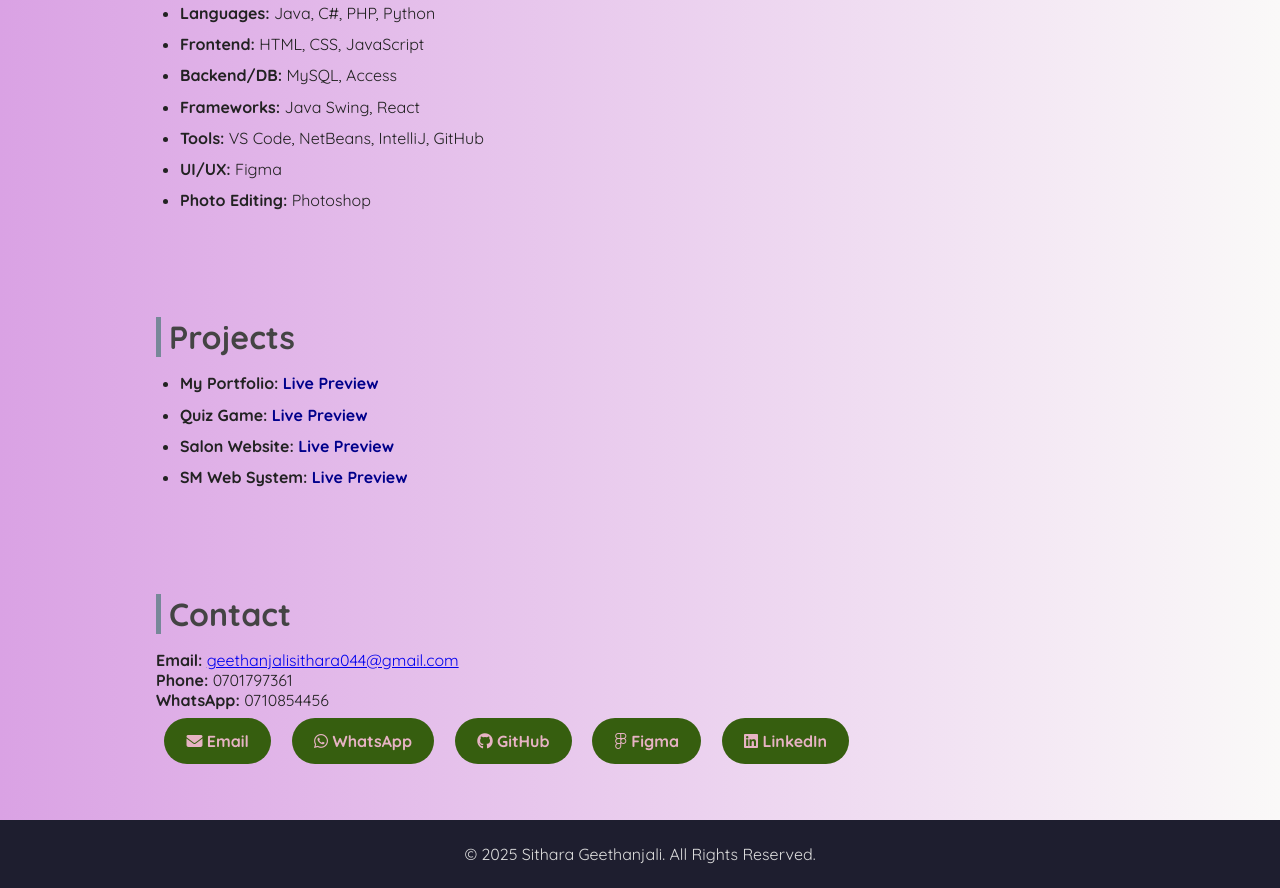
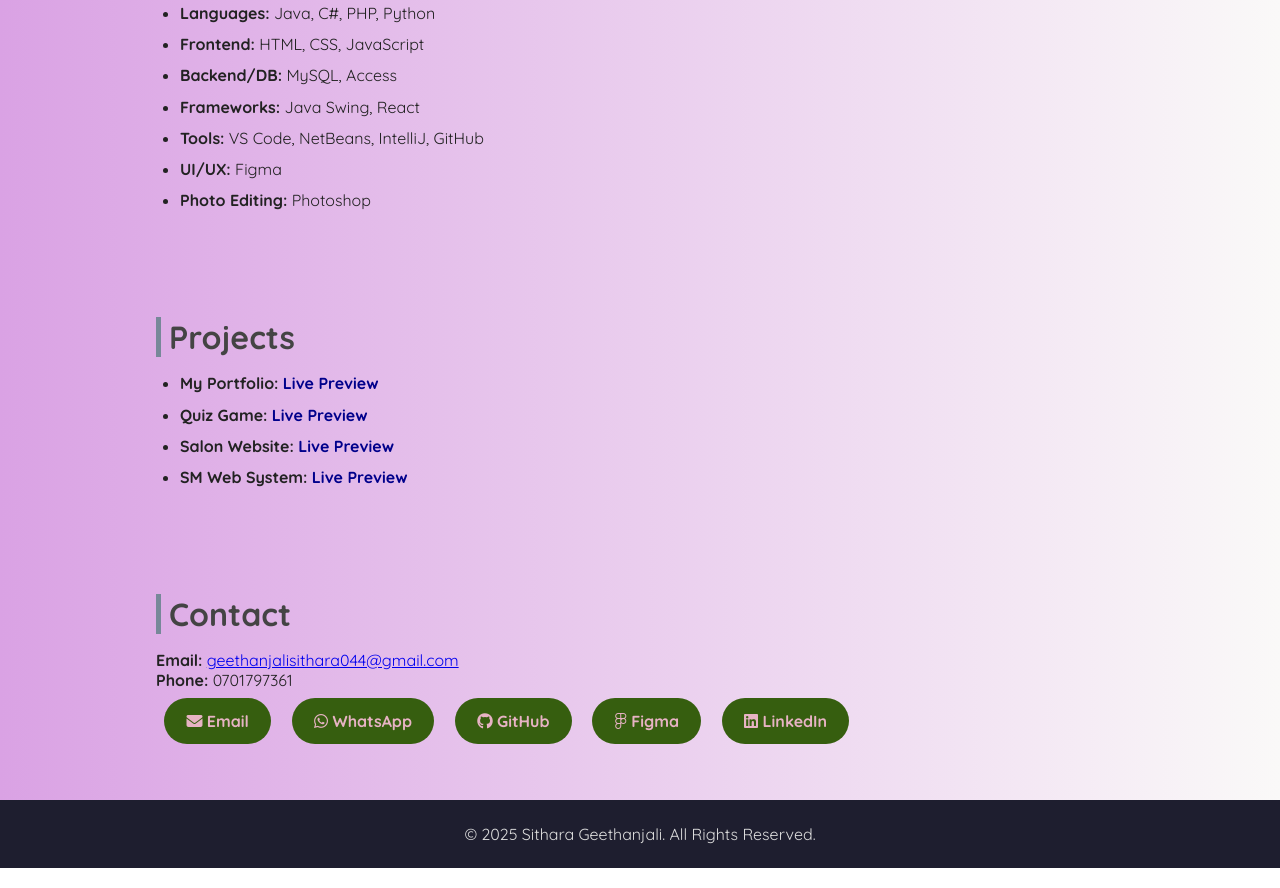
Before and after one commit to Kalanikk/portfolio-2, a plain HTML site: page index.html in a window 1280 px wide. Shown: the part 721-1609 px from the top of the page. Drawn offline with Linux system fonts and the light colour scheme.

Commit message:
Update index.html

```diff
--- a/index.html
+++ b/index.html
@@ -179,7 +179,7 @@
   <h2 class="section-title">Contact</h2>
   <p><strong>Email:</strong> <a href="mailto:geethanjalisithara044@gmail.com">geethanjalisithara044@gmail.com</a></p>
   <p><strong>Phone:</strong> 0701797361</p>
-  <p><strong>WhatsApp:</strong> 0710854456</p>
+
   <div class="contact-buttons">
     <a href="mailto:geethanjalisithara044@gmail.com"><i class="fas fa-envelope"></i> Email</a>
     <a href="https://wa.me/94710854456" target="_blank"><i class="fab fa-whatsapp"></i> WhatsApp</a>
```
